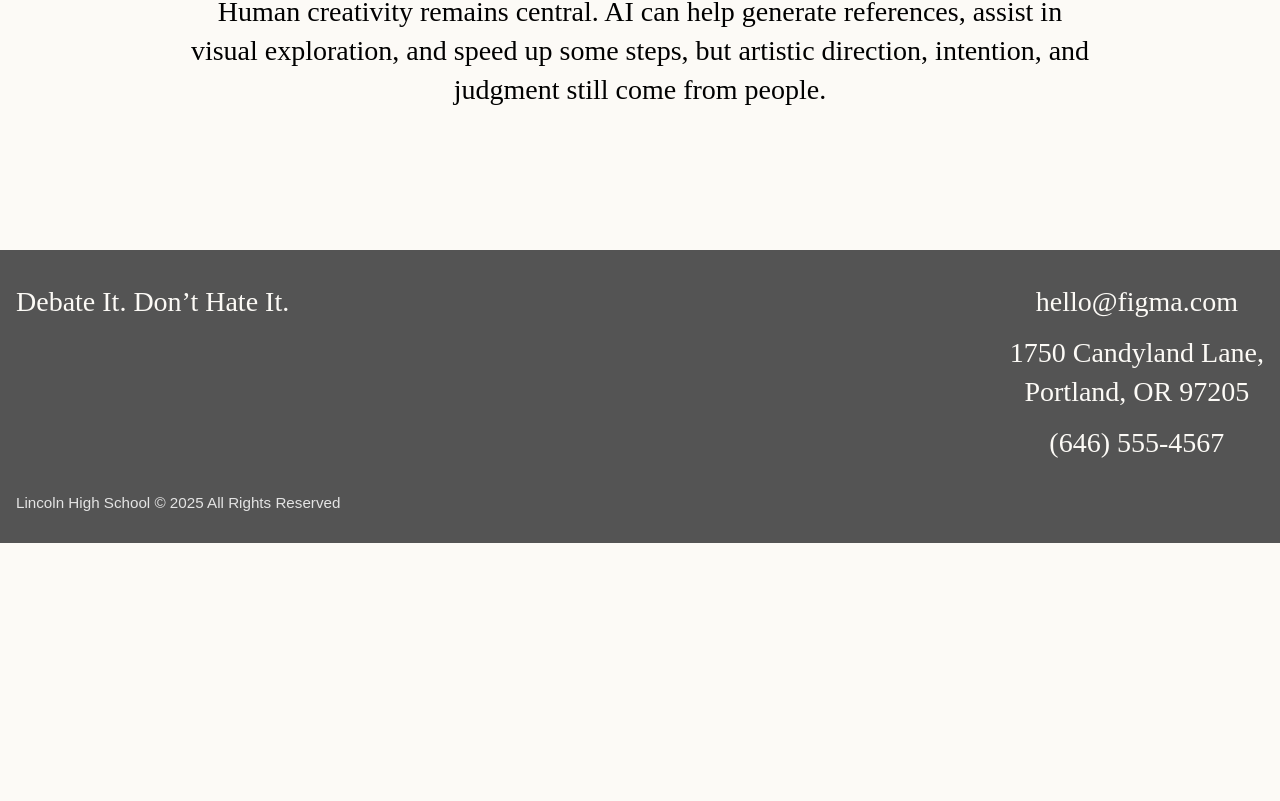
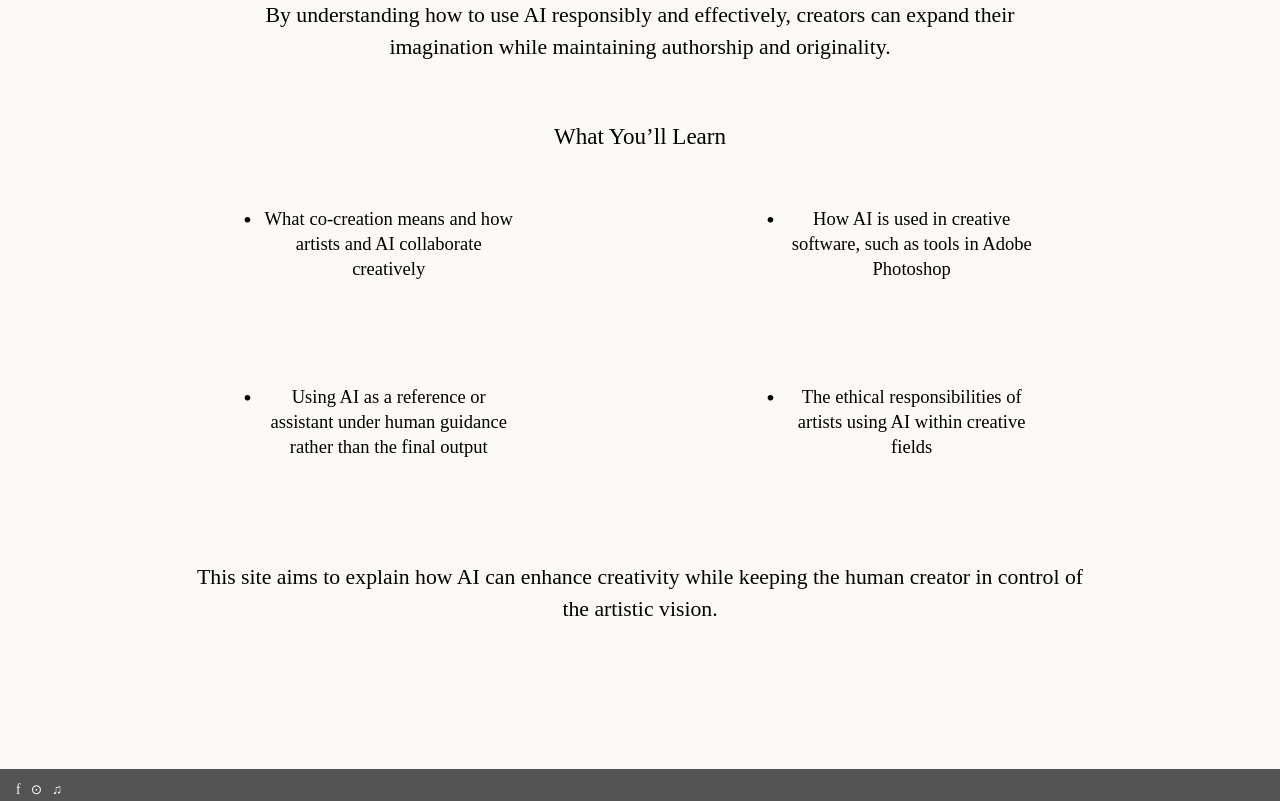
Before and after one commit to rosellerpelonia/ebook, a Vue app: page / in a window 1280 px wide. Shown: the part 1719-2520 px from the top of the page. Before the commit the page ends 2262 px from the top, so only its background shows below. Built offline with nearby package versions, Linux system fonts and the light colour scheme; no server answers; a web font is replaced by a local one.

Commit message:
make changes in home

```diff
--- a/src/pages/HomePage.vue
+++ b/src/pages/HomePage.vue
@@ -8,9 +8,6 @@ const imageError = ref('');
 
 onMounted(async () => {
   try {
-    // example path inside Firebase Storage
-    // upload your file manually in Firebase Storage under:
-    // home/hom-image.jpg
     homeImageUrl.value = await getStorageImageUrl('hom-image.png');
   } catch (error) {
     console.error(error);
@@ -40,8 +37,12 @@ onMounted(async () => {
       <a href="#" class="join-link">Join us</a>
 
       <div class="hom-image-container">
-        <img v-if="homeImageUrl && !isLoadingImage" :src="homeImageUrl" alt="Co-Creation Human X AI"
-          class="hom-image" />
+        <img
+          v-if="homeImageUrl && !isLoadingImage"
+          :src="homeImageUrl"
+          alt="Co-Creation Human X AI"
+          class="hom-image"
+        />
 
         <div v-else-if="isLoadingImage" class="hom-placeholder">
           Loading image...
@@ -63,28 +64,84 @@ onMounted(async () => {
       <div class="text-box">
         <p class="body-text">
           Artificial Intelligence is becoming an important part of modern creative work.
-          Today, many artists, designers, writers, and creators use AI as a tool to support
-          ideation, exploration, and creative experimentation.
+          Today, many artists, designers, writers, and photographers use AI tools to support
+          their ideas, speed up their workflow, and explore new creative possibilities.
+          Rather than replacing human creativity, AI works best as a collaborative partner
+          that helps creators experiment and refine their work.
         </p>
       </div>
 
       <div class="text-box">
         <p class="body-text">
-          Human creativity remains central. AI can help generate references, assist in visual
-          exploration, and speed up some steps, but artistic direction, intention, and judgment
-          still come from people.
+          This website explores how humans and AI can work together in the creative process,
+          also known as co-creation. Through examples, tools, and explanations, it shows how
+          AI can assist creators while still keeping human imagination, judgment, and intent
+          at the center of creative work.
+        </p>
+      </div>
+
+      <div class="text-box narrow-text-box">
+        <p class="body-text">
+          By understanding how to use AI responsibly and effectively, creators can expand
+          their imagination while maintaining authorship and originality.
+        </p>
+      </div>
+
+      <div class="learn-section">
+        <h3 class="learn-title">What You’ll Learn</h3>
+
+        <div class="learn-grid">
+          <div class="learn-item">
+            <span class="bullet">•</span>
+            <p class="learn-text">
+              What co-creation means and how artists and AI collaborate creatively
+            </p>
+          </div>
+
+          <div class="learn-item">
+            <span class="bullet">•</span>
+            <p class="learn-text">
+              How AI is used in creative software, such as tools in Adobe Photoshop
+            </p>
+          </div>
+
+          <div class="learn-item">
+            <span class="bullet">•</span>
+            <p class="learn-text">
+              Using AI as a reference or assistant under human guidance rather than the final output
+            </p>
+          </div>
+
+          <div class="learn-item">
+            <span class="bullet">•</span>
+            <p class="learn-text">
+              The ethical responsibilities of artists using AI within creative fields
+            </p>
+          </div>
+        </div>
+      </div>
+
+      <div class="text-box final-text-box">
+        <p class="body-text">
+          This site aims to explain how AI can enhance creativity while keeping the human
+          creator in control of the artistic vision.
         </p>
       </div>
     </main>
 
     <footer class="footer">
+      <div class="footer-icons">f &nbsp; ⊙ &nbsp; ♫</div>
+
       <div class="footer-main-row">
         <div class="footer-slogan">Debate It. Don’t Hate It.</div>
 
         <div class="footer-contact-column">
           <div class="footer-contact">hello@figma.com</div>
-          <div class="footer-contact">1750 Candyland Lane,<br />Portland, OR 97205</div>
-          <div class="footer-contact">(646) 555-4567</div>
+          <div class="footer-contact">
+            1750 Candyland Lane,<br />
+            Portland, OR 97205<br />
+            (646) 555-4567
+          </div>
         </div>
       </div>
 
@@ -202,42 +259,104 @@ onMounted(async () => {
   display: flex;
   flex-direction: column;
   align-items: center;
-  gap: 3rem;
-}
-
-.caption-text,
-.body-text,
-.footer-slogan,
-.footer-contact {
-  font-size: clamp(1rem, 2.2vw, 1.75rem);
-  line-height: 1.4;
-  text-align: center;
 }
 
 .caption-text {
   margin-top: 0.5rem;
+  margin-bottom: 4rem;
+  font-size: clamp(1rem, 1.6vw, 1.5rem);
+  line-height: 1.4;
+  text-align: center;
+  max-width: 1100px;
 }
 
 .main-title {
-  font-size: clamp(2.25rem, 5vw, 4.2rem);
+  font-size: clamp(2.2rem, 4.8vw, 4rem);
   line-height: 1.15;
   text-align: center;
   font-weight: 400;
-  margin-top: 2rem;
+  margin: 0 0 3rem;
 }
 
 .text-box {
+  width: min(100%, 820px);
+  margin-bottom: 2.75rem;
+}
+
+.narrow-text-box {
+  width: min(100%, 760px);
+}
+
+.final-text-box {
   width: min(100%, 900px);
+  margin-top: 3rem;
+  margin-bottom: 2rem;
+}
+
+.body-text {
+  font-size: clamp(1.05rem, 1.7vw, 1.6rem);
+  line-height: 1.45;
+  text-align: center;
+  margin: 0;
+}
+
+.learn-section {
+  width: 100%;
+  max-width: 950px;
+  margin-top: 1rem;
+}
+
+.learn-title {
+  text-align: center;
+  font-size: clamp(1.2rem, 1.8vw, 1.7rem);
+  font-weight: 400;
+  margin: 0 0 3.5rem;
+}
+
+.learn-grid {
+  display: grid;
+  grid-template-columns: repeat(2, minmax(0, 1fr));
+  column-gap: 6rem;
+  row-gap: 3rem;
+}
+
+.learn-item {
+  display: flex;
+  align-items: flex-start;
+  justify-content: center;
+  gap: 0.75rem;
+  min-height: 130px;
+}
+
+.bullet {
+  font-size: 1.5rem;
+  line-height: 1;
+  margin-top: 0.1rem;
+}
+
+.learn-text {
+  margin: 0;
+  max-width: 250px;
+  text-align: center;
+  font-size: clamp(1rem, 1.45vw, 1.35rem);
+  line-height: 1.35;
 }
 
 .footer {
   margin-top: 3rem;
   background: #545454;
   color: #fcfaf6;
-  padding: 2rem 1rem;
+  padding: 0.75rem 1rem 1rem;
   display: flex;
   flex-direction: column;
-  gap: 2rem;
+  gap: 2.5rem;
+}
+
+.footer-icons {
+  max-width: 1280px;
+  width: 100%;
+  margin: 0 auto;
+  font-size: 0.85rem;
 }
 
 .footer-main-row {
@@ -246,8 +365,15 @@ onMounted(async () => {
   width: 100%;
   display: flex;
   justify-content: space-between;
+  align-items: flex-start;
   gap: 2rem;
   flex-wrap: wrap;
+}
+
+.footer-slogan,
+.footer-contact {
+  font-size: clamp(1rem, 1.5vw, 1.35rem);
+  line-height: 1.35;
 }
 
 .footer-contact-column {
@@ -264,13 +390,41 @@ onMounted(async () => {
 
 .footer-copyright {
   color: #e4e4e4;
-  font-size: 0.95rem;
+  font-size: 0.7rem;
   font-family: 'Rethink Sans', sans-serif;
+}
+
+@media (max-width: 900px) {
+  .learn-grid {
+    grid-template-columns: 1fr;
+    column-gap: 0;
+    row-gap: 2rem;
+  }
+
+  .learn-item {
+    min-height: auto;
+  }
+
+  .learn-text {
+    max-width: 320px;
+  }
 }
 
 @media (max-width: 768px) {
   .nav-bar {
     justify-content: center;
+  }
+
+  .caption-text {
+    margin-bottom: 2.5rem;
+  }
+
+  .main-title {
+    margin-bottom: 2rem;
+  }
+
+  .text-box {
+    margin-bottom: 2rem;
   }
 
   .footer-main-row {
```
